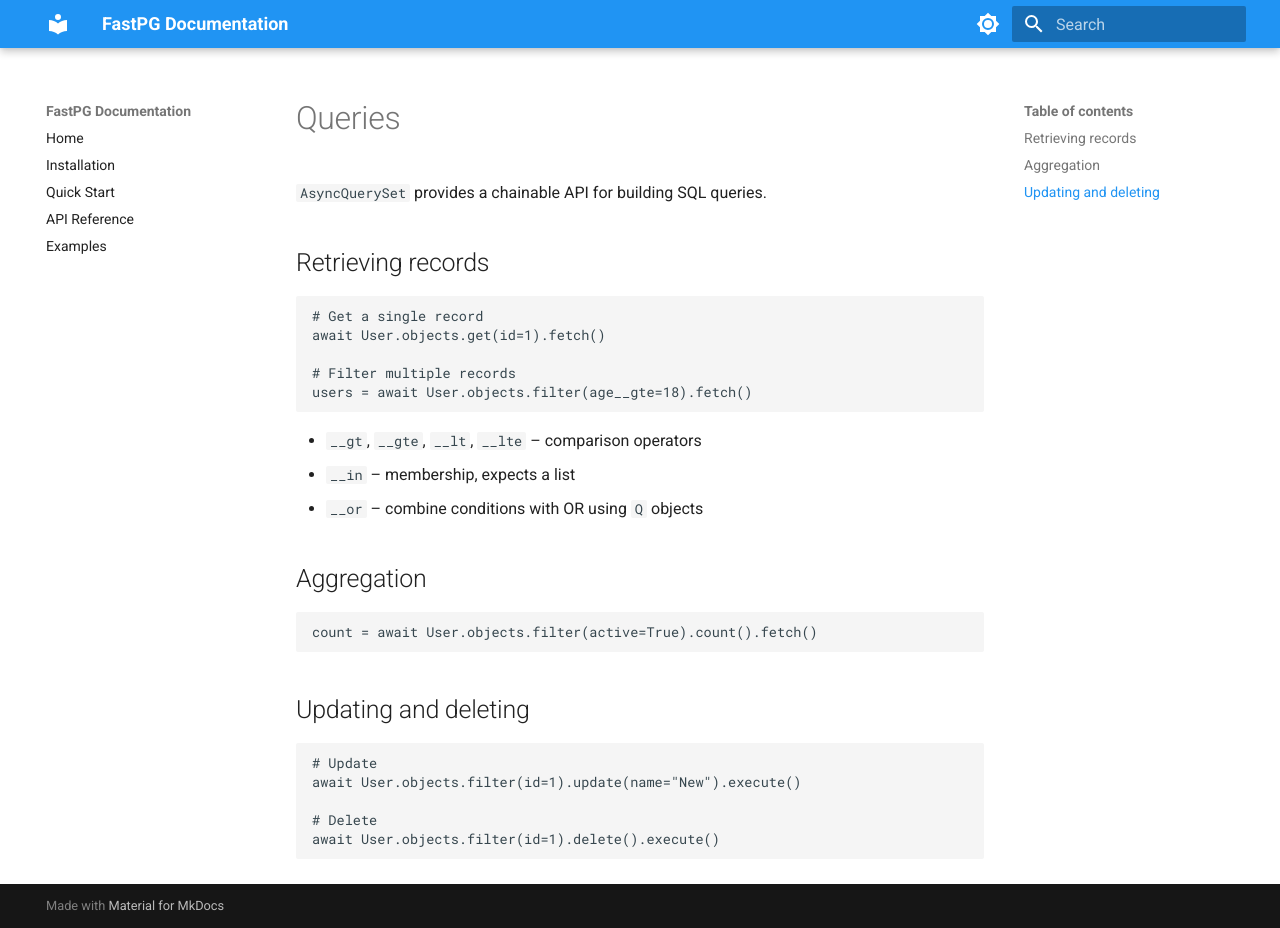
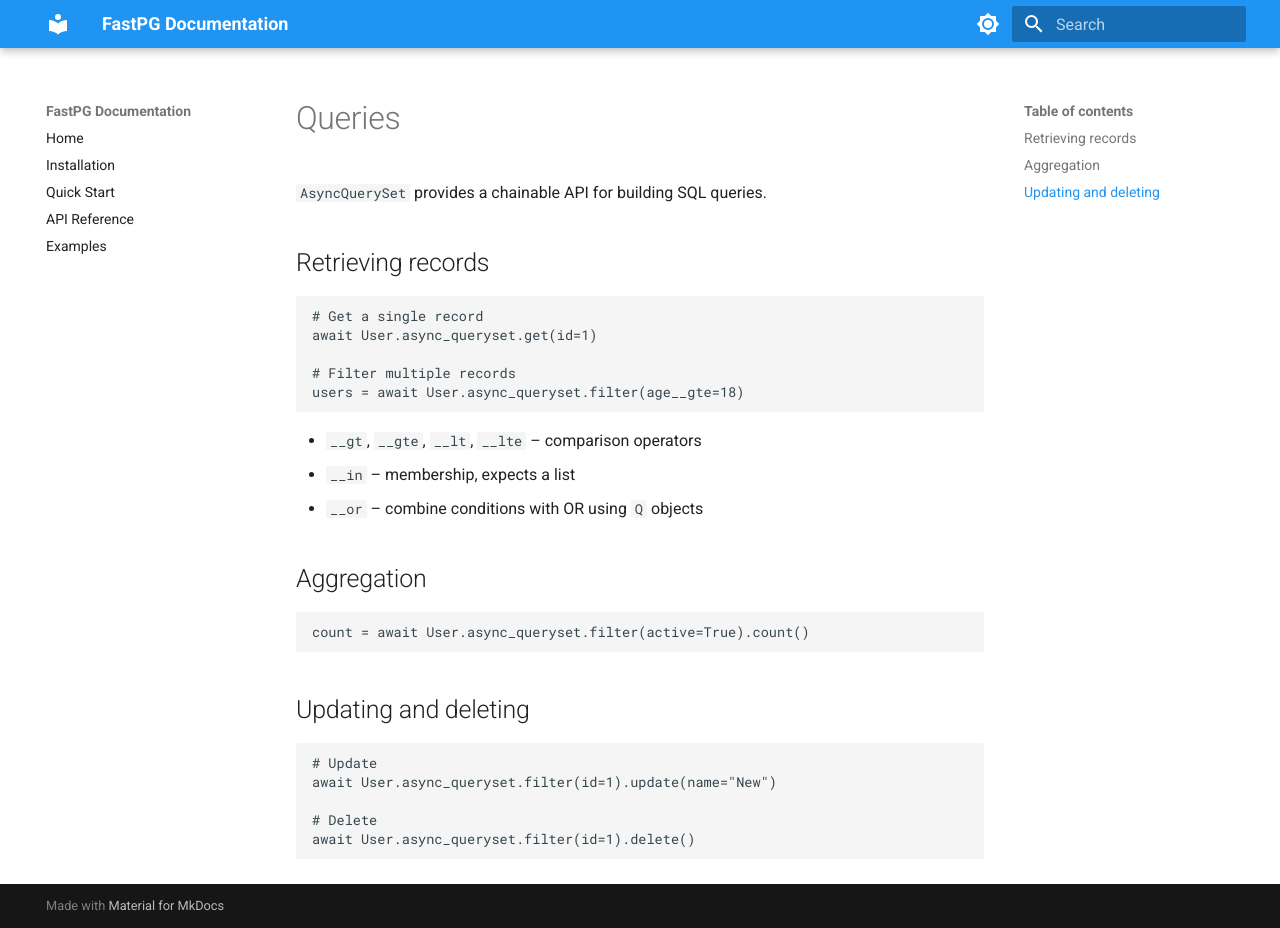
Before and after one commit to bepragma-ai/fastpg, an MkDocs documentation site: the page built from docs/api/queries.md, in a window 1280 px wide and 928 px high. Built offline with MkDocs 1.6.1 and Material for MkDocs 9.7.7, drawn with Linux system fonts in a browser that asks for light colours.

Commit message:
Minor fixes

````diff
--- a/docs/api/queries.md
+++ b/docs/api/queries.md
@@ -6,10 +6,10 @@
 
 ```python
 # Get a single record
-await User.objects.get(id=1).fetch()
+await User.async_queryset.get(id=1)
 
 # Filter multiple records
-users = await User.objects.filter(age__gte=18).fetch()
+users = await User.async_queryset.filter(age__gte=18)
 ```
 
 - `__gt`, `__gte`, `__lt`, `__lte` – comparison operators
@@ -19,15 +19,15 @@ users = await User.objects.filter(age__gte=18).fetch()
 ## Aggregation
 
 ```python
-count = await User.objects.filter(active=True).count().fetch()
+count = await User.async_queryset.filter(active=True).count()
 ```
 
 ## Updating and deleting
 
 ```python
 # Update
-await User.objects.filter(id=1).update(name="New").execute()
+await User.async_queryset.filter(id=1).update(name="New")
 
 # Delete
-await User.objects.filter(id=1).delete().execute()
+await User.async_queryset.filter(id=1).delete()
 ```
````
Also changed, not shown: README.md (+1 -1 lines), docs/examples/basic-usage.md (+5 -5 lines), docs/quickstart.md (+1 -1 lines), 1 other file.
